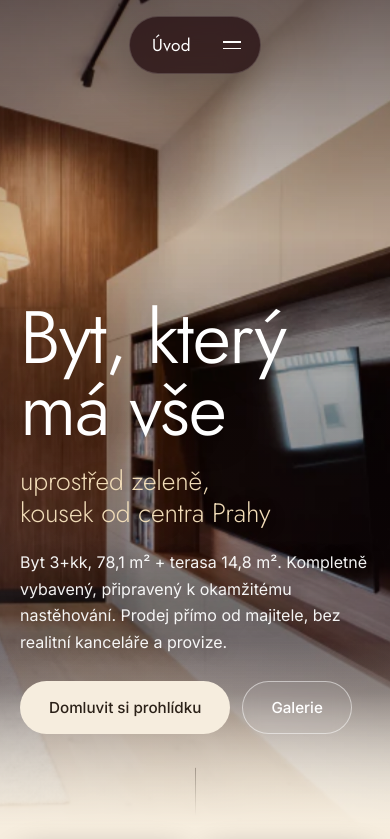
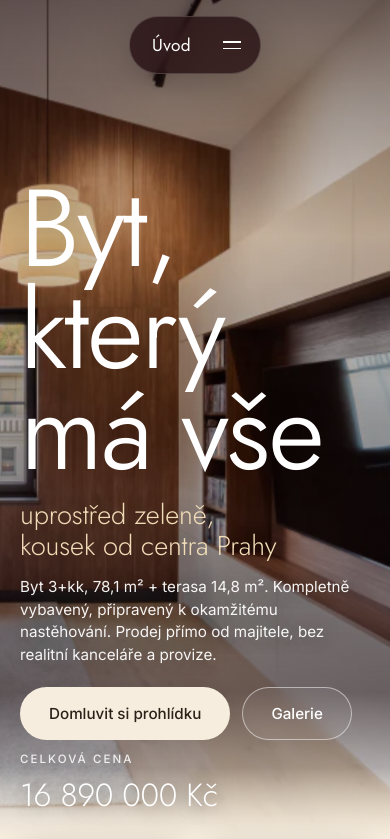
Before and after one commit to MVICE22/byt-nahled-u7shk1t1, a plain HTML site: page index.html in a window 390 px wide. Shown: the top 839 px of the page. Drawn offline with Linux system fonts and the light colour scheme; no server answers.

Commit message:
Mobil hero: nadpis 1,5x, cena v úvodu, výřez na TV

```diff
--- a/css/style.css
+++ b/css/style.css
@@ -256,11 +256,17 @@ footer p{margin:0;max-width:78ch}
   .pgrid{grid-template-columns:1fr}
   .mbar{display:flex}
   .nav-cta{display:none}
-  .hero h1{max-width:8ch;font-size:clamp(3.9rem,19vw,5rem);line-height:.98}
-  .hero h1 em{font-size:.36em;margin-top:.7em}
-  .hero-media img,.hero-media video{object-position:80% 50%}
-  .hero-content{padding-top:130px;padding-bottom:110px}
-  .hero p.sub{font-size:1rem;margin:20px 0 26px}
+  .hero h1 .ln{display:block}
+  .hero::after{height:9%}
+  .hero h1{max-width:none;font-size:clamp(4.4rem,28vw,8rem);line-height:.93}
+  .hero h1 em{font-size:.25em;margin-top:.6em;line-height:1.15}
+  .hero-media img,.hero-media video{object-position:72% 50%}
+  .hero-content{padding-top:96px;padding-bottom:104px}
+  .hero p.sub{font-size:.95rem;line-height:1.5;margin:14px 0 20px}
+  .hero-price{display:block;left:var(--gutter);right:auto;bottom:26px;text-align:left;text-shadow:0 1px 18px rgba(0,0,0,.55)}
+  .fact-price{display:none}
+  .hero-price strong{font-size:2rem}
+  .scroll-cue{display:none}
   .lb .p,.lb .n{top:auto;bottom:24px;margin:0}
   .lb figure{margin-bottom:60px}
   .area::before{background:linear-gradient(180deg,rgba(30,9,13,.84),rgba(30,9,13,.72))}
--- a/index.html
+++ b/index.html
@@ -41,7 +41,7 @@
     <img src="img/obyvak-tv-2400.webp" srcset="img/obyvak-tv-900.webp 900w, img/obyvak-tv-1600.webp 1600w, img/obyvak-tv-2400.webp 2400w, img/obyvak-tv-3000.webp 3000w" sizes="100vw" width="3000" height="2000" alt="Obývací pokoj s TV stěnou, knihovnou, sedačkou a dřevěným obložením" fetchpriority="high">
   </div>
   <div class="wrap hero-content">
-    <h1>Byt, který má vše<em>uprostřed zeleně, kousek od centra Prahy</em></h1>
+    <h1><span class="ln">Byt, </span><span class="ln">který </span><span class="ln">má&nbsp;vše</span><em>uprostřed zeleně, kousek od centra Prahy</em></h1>
     <p class="sub">Byt 3+kk, 78,1&nbsp;m² + terasa 14,8&nbsp;m². Kompletně vybavený, připravený k okamžitému nastěhování. Prodej přímo od majitele, bez realitní kanceláře a provize.</p>
     <div class="hero-actions">
       <a class="btn btn-light" href="#kontakt">Domluvit si prohlídku</a>
```
Also changed, not shown: 1 other file.
